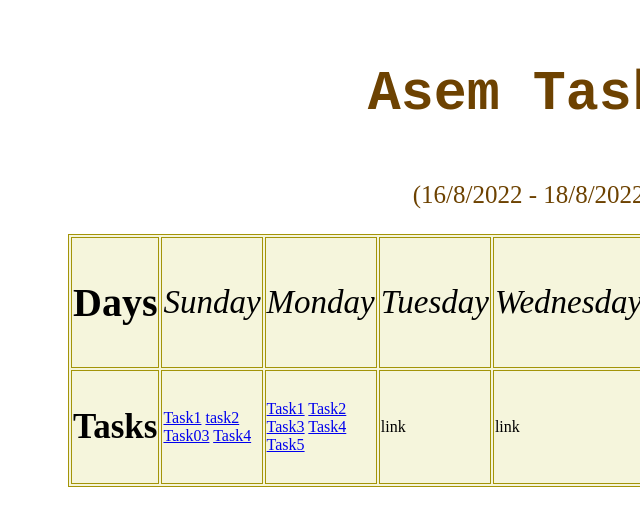
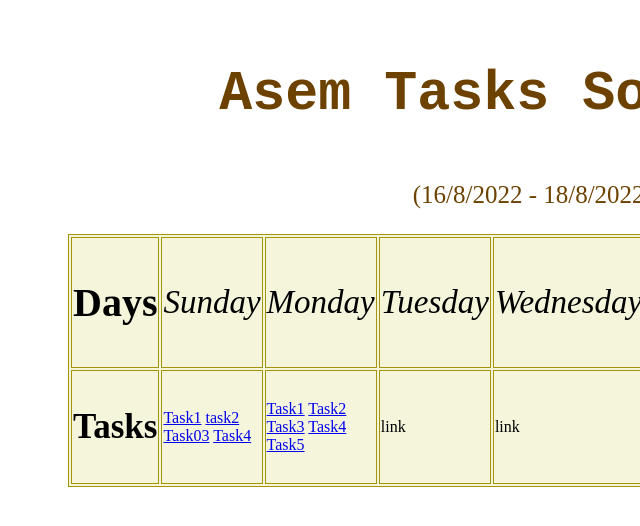
Before and after one commit to AseemYaseen/Html_css_task, a plain HTML site: page index.html in a window 1280 px wide. Shown: the top 526 px of the page, without its empty margins (640-1280 px from the left). Drawn offline with Linux system fonts and the light colour scheme.

Commit message:
Design Change

```diff
--- a/index.html
+++ b/index.html
@@ -37,7 +37,7 @@
     }
 </style>
 <table>
-    <caption><p class="Caption">Asem Tasks</p><p class="Date">(16/8/2022 - 18/8/2022)</p></caption>
+    <caption><p class="Caption">Asem Tasks Solution</p><p class="Date">(16/8/2022 - 18/8/2022)</p></caption>
 
     <tr>
         <th><p style="font-size: 40px;">Days</p></th>
```
